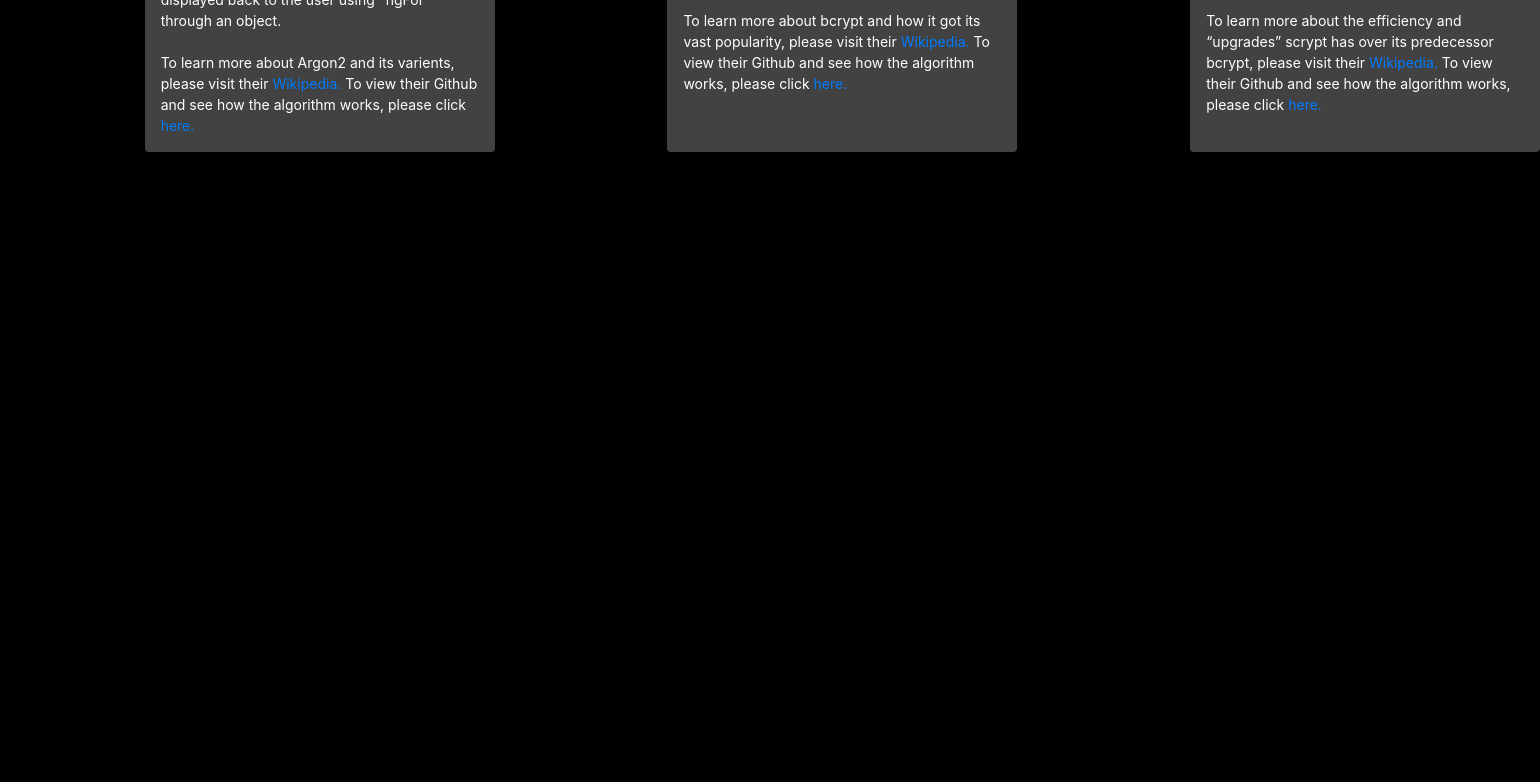
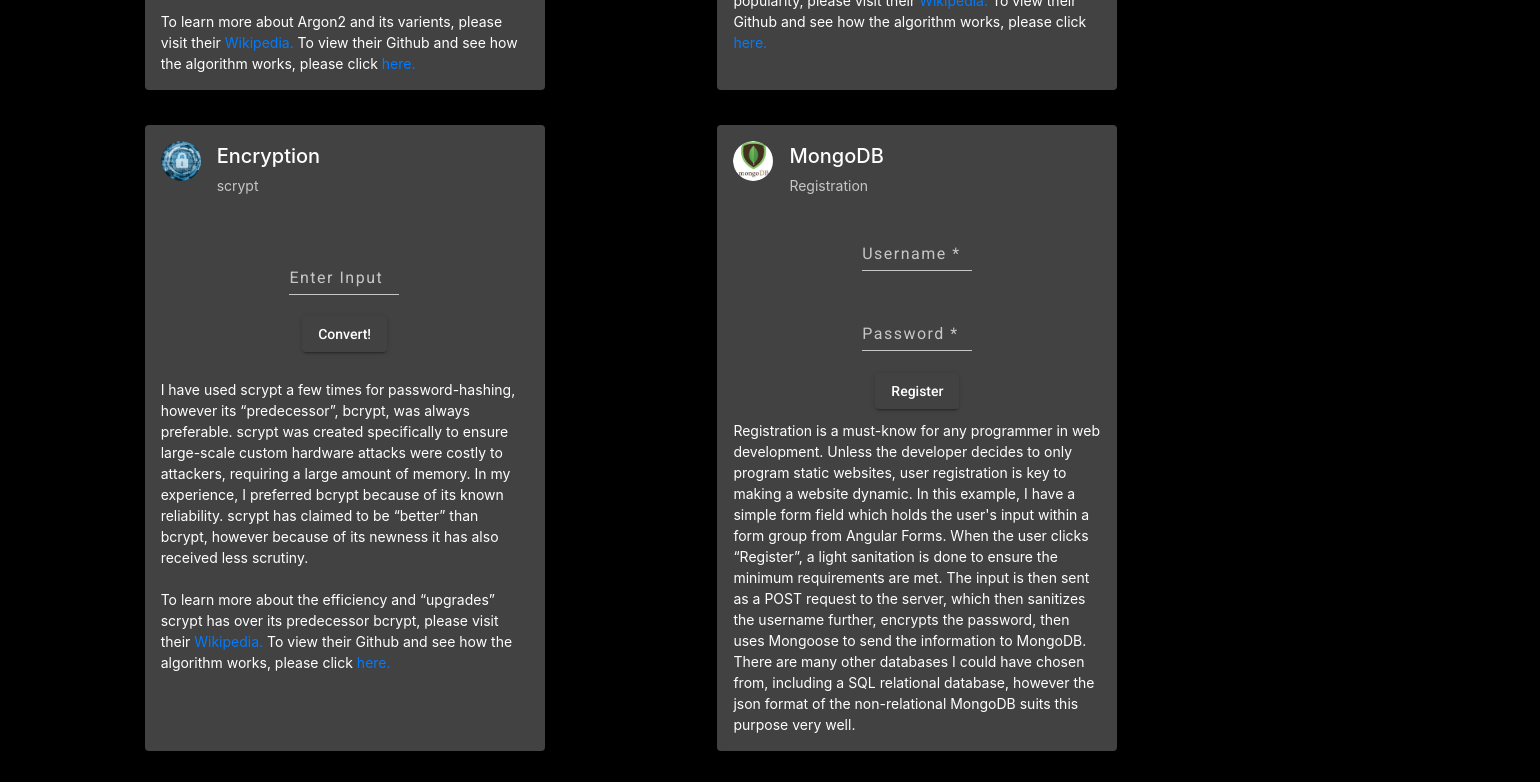
Before and after one commit to WilliamAuCS/Portfolio-v2, an Angular app in the folder williamaucs-com/: page /sandbox in a window 1280 px wide. Shown: the part 800-1582 px from the top of the page, 1540 px wide, since content can reach past the window. Before the commit the page ends 952 px from the top, so only its background shows below. Built offline with nearby package versions, Linux system fonts and the light colour scheme.

Commit message:
Implemented Register card

```diff
--- a/williamaucs-com/src/app/modules/sandbox/sandbox.component.css
+++ b/williamaucs-com/src/app/modules/sandbox/sandbox.component.css
@@ -1,23 +1,26 @@
 .background {
     position: relative;
-    /* height: 100%; */
-    /* width: 100%; */
-    /* border: 1px solid red; */
 }
+
 .sandbox-container {
     color: white;
     margin: 2% 5% 0 5%;
     display: flex;
+    flex-wrap: wrap;
 }
 
 .card-item {
-    max-width: 400px;
-    min-width: 350px;
-    margin: 0 8% 0 7%;
+    width: 400px;
+    margin: 0 8% 3% 7%;
 }
 
 .encryption-image {
-    background-image: url('/assets/encryption-image.png');
+    background-image: url('/assets/encryption_image.png');
+    background-size: cover;
+}
+
+.mongodb-image {
+    background-image: url('/assets/mongodb_image.png');
     background-size: cover;
 }
 
@@ -26,13 +29,23 @@
     margin: 0 auto 0 auto;
 }
 
-
+form mat-form-field {
+    width: 30%;
+    float: left;
+    margin: 0 auto 0 auto;
+}
 
 .form-button {
     display: block;
     margin: 0 auto 0 auto;
     outline: none;
     margin-bottom: 3%;
+}
+
+.form-wrapper {
+    margin: 0;
+    display: flex;
+    flex-direction: column;
 }
 
 p a {
--- a/williamaucs-com/src/app/modules/sandbox/sandbox.component.html
+++ b/williamaucs-com/src/app/modules/sandbox/sandbox.component.html
@@ -25,6 +25,34 @@
                 <mat-card-content [innerHTML]="element.content">
                 </mat-card-content>
             </mat-card>
+
+            <mat-card class="card-item">
+                <mat-card-header>
+                    <div mat-card-avatar class="mongodb-image"></div>
+                    <mat-card-title>MongoDB</mat-card-title>
+                    <mat-card-subtitle>Registration</mat-card-subtitle>
+                </mat-card-header>
+                <!-- User Credentials Input -->
+                <form class="form-wrapper" [formGroup]="userInput_register">
+
+                    <!-- Input form field -->
+                    <mat-form-field appearance="standard">
+                        <mat-label>Username</mat-label>
+                        <input matInput placeholder="Username" type="text" formControlName="username" required>
+                    </mat-form-field>
+
+                    <mat-form-field appearance="standard">
+                        <mat-label>Password</mat-label>
+                        <input matInput placeholder="Password" formControlName="password" type="password" required>
+                    </mat-form-field>
+                    <p *ngIf="this.register_error == true" style="margin: 0 auto 15px auto; color: red">
+                        {{this.register_error_response}}
+                    </p>
+                    <button mat-raised-button (click)="registerUser()" class="form-button">Register</button>
+                </form>
+                <mat-card-content [innerHTML]="register_content">
+                </mat-card-content>
+            </mat-card>
         </div>
     </div>
 </div>
--- a/williamaucs-com/src/app/modules/sandbox/sandbox.component.ts
+++ b/williamaucs-com/src/app/modules/sandbox/sandbox.component.ts
@@ -1,5 +1,5 @@
 import { Component, OnInit } from '@angular/core';
-import { FormControl } from '@angular/forms';
+import { FormBuilder, FormControl, FormGroup, Validators } from '@angular/forms';
 import { HttpClient } from '@angular/common/http';
 
 interface encryption_array {
@@ -29,7 +29,8 @@
   <a href='https://github.com/P-H-C/phc-winner-argon2' target='_blank'>here.</a>\
   </p>";
 
-  public bcrypt_content: string = "bcrypt was previously my go-to password-hashing function. Although presented in 1999, \
+  public bcrypt_content: string = "<p>\
+  bcrypt was previously my go-to password-hashing function. Although presented in 1999, \
   this hashing function remains secure to this day. This algorithm is unique because it is an adaptive function; \
   as computation power increases, the iteration count can be increased to resist brute-force search attacks. \
   Similar to Argon2, the content of the input above is sent to a VM, encrypted, then returned as an observable. \
@@ -39,7 +40,8 @@
   <a href='https://github.com/kelektiv/node.bcrypt.js/' target='_blank'>here.</a>\
   </p>";
 
-  public scrypt_content: string = "I have used scrypt a few times for password-hashing, however \
+  public scrypt_content: string = "<p>\
+  I have used scrypt a few times for password-hashing, however \
   its <q>predecessor</q>, bcrypt, was always preferable. scrypt was created specifically \
   to ensure large-scale custom hardware attacks were costly \
   to attackers, requiring a large amount of memory. In my experience, I preferred bcrypt because of \
@@ -51,10 +53,21 @@
   <a href='https://github.com/barrysteyn/node-scrypt' target='_blank'> here.</a>\
   </p>"
 
+  public register_content: string = "<p>\
+  Registration is a must-know for any programmer in web development. \
+  Unless the developer decides to only program static websites, user registration is key to making a \
+  website dynamic. In this example, I have a simple form field which holds the user's input within a form group from Angular Forms. \
+  When the user clicks <q>Register</q>, a light sanitation is done to ensure the minimum requirements are met. The \
+  input is then sent as a POST request to the server, which then sanitizes the username further, encrypts the password, then \
+  uses Mongoose to send the information to MongoDB. There are many other databases I could have chosen from, including a SQL relational \
+  database, however the json format of the non-relational MongoDB suits this purpose very well.</p>"
+
   // Initializing FormControls
   public userInput_argon2: FormControl = new FormControl('');
   public userInput_bcrypt: FormControl = new FormControl('');
   public userInput_scrypt: FormControl = new FormControl('');
+
+  public userInput_register: FormGroup;
 
   // Encryption array for *ngFor
   public encryption: encryption_array[] = [
@@ -78,16 +91,28 @@
     }
   ]
 
+  // Variables assisting error response
+  public register_error = false;
+  public register_error_response = "";
 
-  // private _encryptUrl = "http://localhost:8080/api/encrypt/";
-  private _encryptUrl = "https://server.makosusa.com:8080/api/encrypt/";
+  // FOR PRODUCTION PURPOSES ONLY
+  // private _encryptUrl = "http://localhost:8080/api/encrypt";
+  // private _registerUrl = "http://localhost:8080/api/register";
+
+  private _encryptUrl = "https://server.makosusa.com:8080/api/encrypt";
+  private _registerUrl = "https://server.makosusa.com:8080/api/register";
 
   constructor(
     private http: HttpClient,
+    private fb: FormBuilder,
   ) { }
 
   ngOnInit(): void {
-
+    // Initializing register_user group
+    this.userInput_register = this.fb.group({
+      username: ["", Validators.required],
+      password: ["", Validators.required],
+    });
   }
 
   // Change to just "encrypt() with type in parameter. Then send to server to figure out type"
@@ -126,9 +151,33 @@
             console.error(err);
             this.encryption[2].result = "An error has occured";
           }
-      )
+        )
     }
 
   }
 
+  registerUser() {
+    if(/\s/.test(this.userInput_register.value.username)) {
+      this.register_error = true;
+      this.register_error_response = "Username must not contain whitespace"
+      return;
+    }
+    if (this.userInput_register.value.password != "" && this.userInput_register.value.username != "") {
+      this.http.post<{ response: string }>(this._registerUrl, this.userInput_register.value)
+        .subscribe(
+          res => {
+            console.log("Success!");
+            this.register_error = false;
+          },
+          err => {
+            console.error(err);
+            if (err.error == "Username in use") {
+              this.register_error = true;
+              this.register_error_response = "Username already in use";
+            }
+          }
+        )
+    }
+  }
+
 }
```
Also changed, not shown: williamaucs-com/src/assets/encryption_image.png (renamed from williamaucs-com/src/assets/encryption-image.png), williamaucs-com/src/assets/mongodb_image.png (added).
